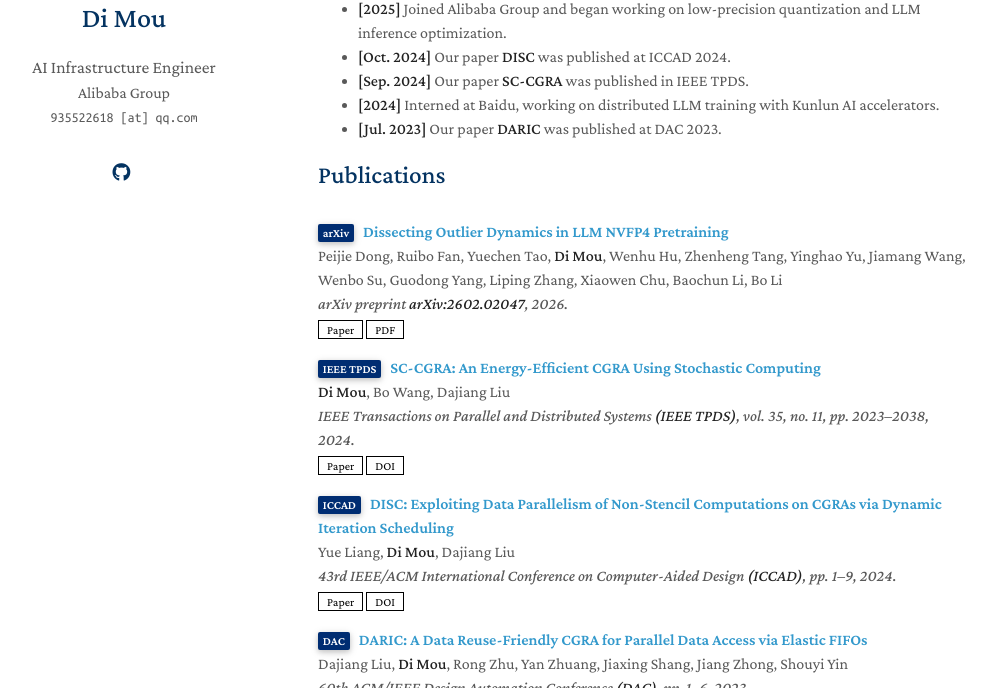
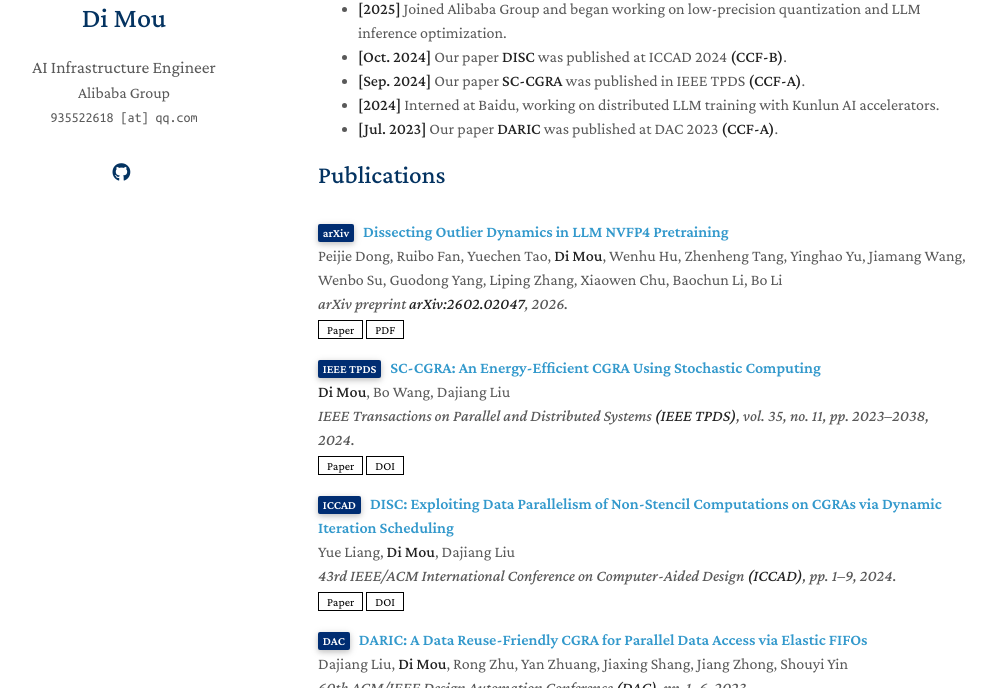
Before and after one commit to muse-coder/muse-coder.github.io, a Jekyll site: the page built from index.md, in a window 1280 px wide and 900 px high, scrolled down 705 px, cut to the strip 212-900 px from the top of the window. Shown: the whole strip, without its empty margins (152-1148 px from the left). Built offline with Jekyll 4.4.1, drawn with Linux system fonts in a browser that asks for light colours; a style sheet for code colours, icons or effects is not loaded; our own code applies the rules of GitHub Pages for plain Markdown files.

Commit message:
Add CCF rankings to publication news

```diff
--- a/index.md
+++ b/index.md
@@ -37,9 +37,9 @@
 
 - **[Feb. 2026]** Our study on outlier dynamics in LLM NVFP4 pretraining was released on arXiv.
 - **[2025]** Joined Alibaba Group and began working on low-precision quantization and LLM inference optimization.
-- **[Oct. 2024]** Our paper **DISC** was published at ICCAD 2024.
-- **[Sep. 2024]** Our paper **SC-CGRA** was published in IEEE TPDS.
+- **[Oct. 2024]** Our paper **DISC** was published at ICCAD 2024 **(CCF-B)**.
+- **[Sep. 2024]** Our paper **SC-CGRA** was published in IEEE TPDS **(CCF-A)**.
 - **[2024]** Interned at Baidu, working on distributed LLM training with Kunlun AI accelerators.
-- **[Jul. 2023]** Our paper **DARIC** was published at DAC 2023.
+- **[Jul. 2023]** Our paper **DARIC** was published at DAC 2023 **(CCF-A)**.
 
 {% include_relative _includes/publications.md %}
```
